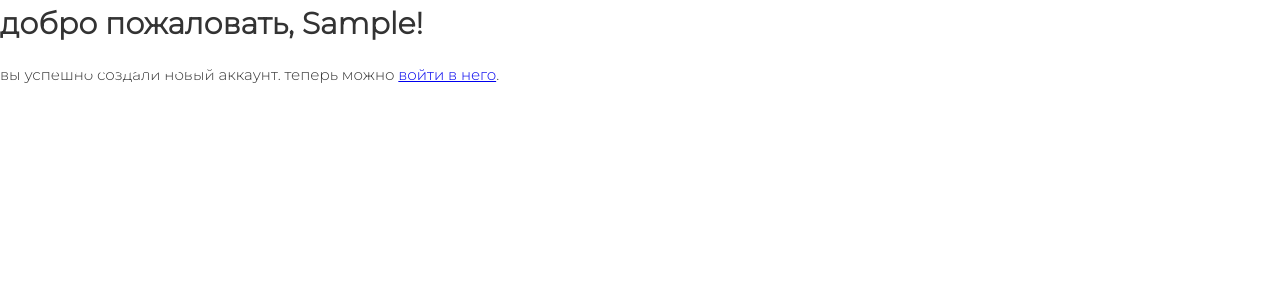
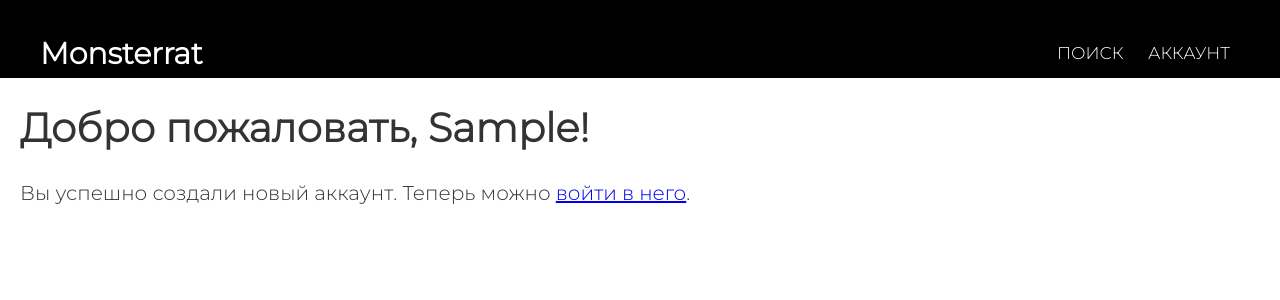
Before and after one commit to kolenka-matka/spasite, a Django app: template templates/account/register_done.html in a window 1280 px wide. Shown: the top 300 px of the page. Run offline with Django 4.2, Linux system fonts and the light colour scheme; the template is opened without the code that fills it: most values are stand-ins (such as "Sample title", 1, 10 or a date in 2020); some libraries are stand-ins or nearby versions.

Commit message:
поправила шаблон регистрации

```diff
--- a/templates/account/register_done.html
+++ b/templates/account/register_done.html
@@ -12,11 +12,10 @@
 </head>
 
 
-<header class="header">
+<header class="header_dark">
     <div class="container">
         <div class="header_inner">
-            <div class="header_logo"><a class="nav_link" href="{% url "index" %}">Monsterrat</a></div>
-
+            <div class="header_logo"><a class="logo_link" href="{% url "index" %}">Monsterrat</a></div>
             <nav class="nav">
                 <a class="nav_link" href="{% url "movies" %}">поиск</a>
                 <a class="nav_link" href="{% url 'dashboard' %}">аккаунт</a>
@@ -27,7 +26,9 @@
 </header>
 
 <body>
-    <h1>добро пожаловать, {{ new_user.first_name }}!</h1>
-    <p>вы успешно создали новый аккаунт. теперь можно <a href="{% url "login" %}">войти в него</a>.</p>
+    <div class="for_text">
+        <h1 style="margin: 20px">Добро пожаловать, {{ new_user.first_name }}!</h1>
+        <p style="margin: 20px">Вы успешно создали новый аккаунт. Теперь можно <a href="{% url "login" %}">войти в него</a>.</p>
+    </div>
 </body>
 </html>
```
